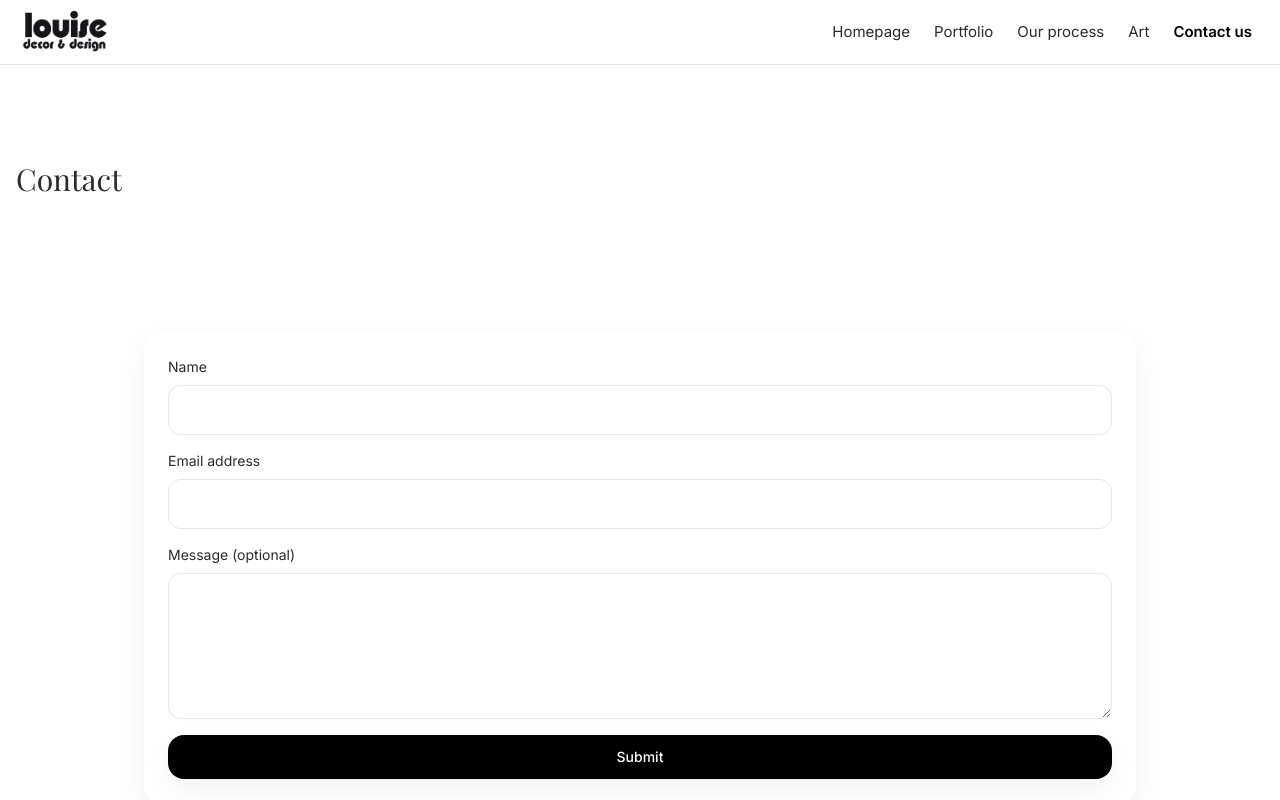
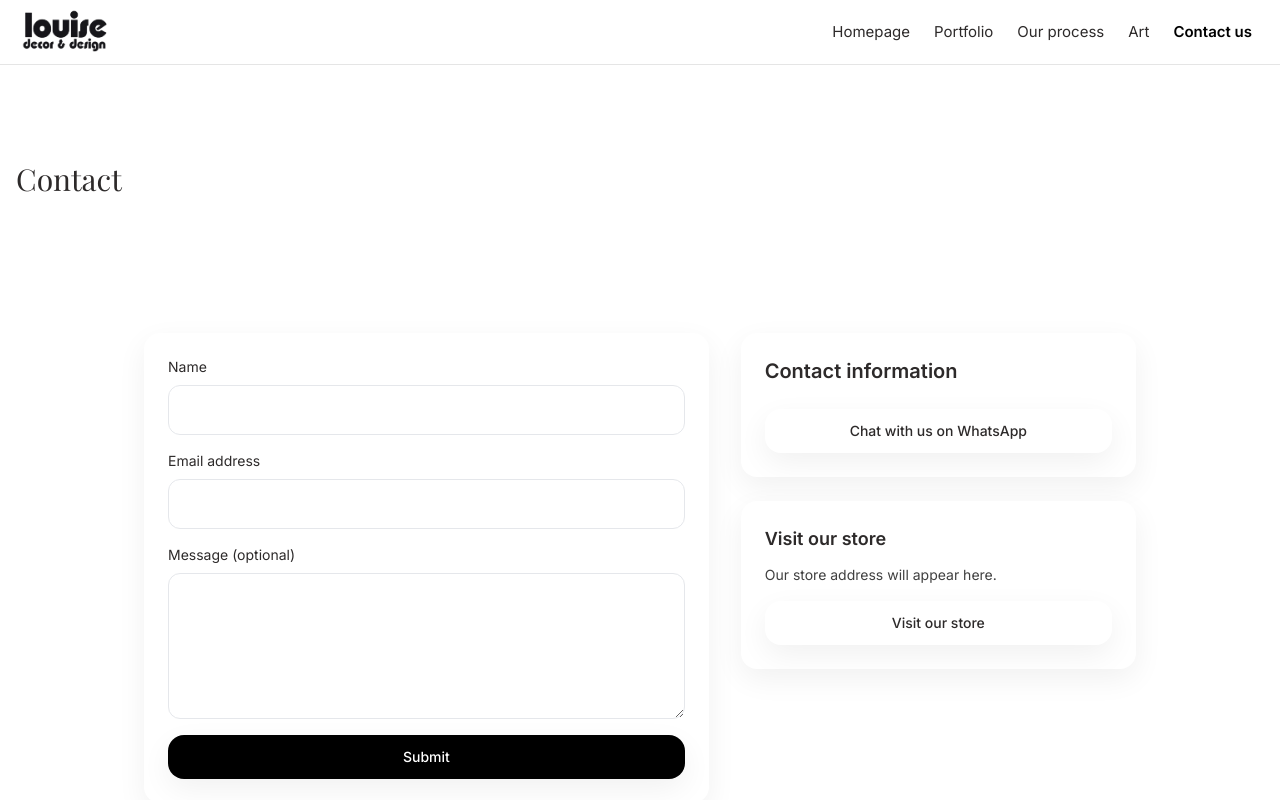
Before and after one commit to eliegamala/Louise-Decor-Design-1, a Next.js app: page /contact in a window 1280 px wide. Shown: the top 800 px of the page. Built offline with nearby package versions, Linux system fonts and the light colour scheme; a web font is replaced by a local one.

Commit message:
Update contact.tsx

```diff
--- a/pages/contact.tsx
+++ b/pages/contact.tsx
@@ -2,7 +2,7 @@ import { useState, useEffect } from 'react';
 import { loadJSON } from '@/lib/content';
 import CMSHeader from '@/components/CMSHeader';
 import Layout from '@/components/Layout';
-import Head from 'next/head'; // Added Head for SEO
+import Head from 'next/head';
 import type { GetStaticProps } from 'next';
 
 export const getStaticProps: GetStaticProps = async () => {
@@ -14,26 +14,42 @@ export default function ContactPage({ page }: any) {
   const [success, setSuccess] = useState(false);
 
   useEffect(() => {
-    // Check for success parameter in URL on component mount
     if (window.location.search.includes('success=true')) {
       setSuccess(true);
-      // Optional: Clear the URL parameter without reloading the page
-      // window.history.replaceState({}, document.title, window.location.pathname);
     }
   }, []);
+
+  const phone = page?.phone;
+  const email = page?.email;
+  const address = page?.address;
+  const whatsappNumber = page?.whatsappNumber; // e.g. "27721234567"
+  const storeUrl = page?.storeUrl || '/store';
+  const storeName = page?.storeName || 'Our store';
+
+  const whatsappHref = whatsappNumber
+    ? `https://wa.me/${whatsappNumber}`
+    : 'https://wa.me/';
+
+  const encodedAddress = address ? encodeURIComponent(address) : '';
 
   return (
     <Layout>
       <Head>
-        {/* Add title and meta tags as needed */}
         <title>{page?.title || 'Contact'} - Your Site Name</title>
       </Head>
+
       <CMSHeader data={page} />
-      {/* Add a custom class to reduce top padding on this specific section */}
+
       <section className="section section-contact-form">
         <div className="container-narrow">
-          <p className="text-neutral-600 mb-8">{page?.intro ?? ' '}</p>
+          <p className="text-neutral-600 mb-8">
+            {page?.intro ?? ' '}
+          </p>
 
+          {/* Two-column layout */}
+          <div className="grid gap-8 md:grid-cols-[minmax(0,2fr)_minmax(0,1.4fr)] items-start">
+            {/* LEFT: form / success */}
+            <div>
               {success ? (
                 <div className="card p-6 text-center">
                   <h2 className="text-2xl font-semibold mb-4">Thank you!</h2>
@@ -43,30 +59,47 @@ export default function ContactPage({ page }: any) {
                 <form
                   name="contact"
                   method="POST"
-              action="/contact?success=true" // Updated action path to match the page URL
+                  action="/contact?success=true"
                   data-netlify="true"
                   className="card p-6 grid gap-4"
                 >
                   <input type="hidden" name="form-name" value="contact" />
-              {/* honeypot for spam */}
-              <input type="text" name="bot-field" className="hidden" tabIndex={-1} autoComplete="off" />
+                  {/* honeypot */}
+                  <input
+                    type="text"
+                    name="bot-field"
+                    className="hidden"
+                    tabIndex={-1}
+                    autoComplete="off"
+                  />
 
                   <label className="grid gap-2">
                     <span className="text-sm">Name</span>
-                <input name="name" required className="rounded-xl border px-3 py-3" />
+                    <input
+                      name="name"
+                      required
+                      className="rounded-xl border px-3 py-3"
+                    />
                   </label>
 
                   <label className="grid gap-2">
                     <span className="text-sm">Email address</span>
-                <input name="email" type="email" required className="rounded-xl border px-3 py-3" />
+                    <input
+                      name="email"
+                      type="email"
+                      required
+                      className="rounded-xl border px-3 py-3"
+                    />
                   </label>
 
                   <label className="grid gap-2">
                     <span className="text-sm">Message (optional)</span>
-                <textarea name="message" rows={5} className="rounded-xl border px-3 py-3" />
+                    <textarea
+                      name="message"
+                      rows={5}
+                      className="rounded-xl border px-3 py-3"
+                    />
                   </label>
-
-              {/* Removed error state handling as Netlify handles errors differently */}
 
                   <button type="submit" className="btn btn-primary">
                     Submit
@@ -74,6 +107,106 @@ export default function ContactPage({ page }: any) {
                 </form>
               )}
             </div>
+
+            {/* RIGHT: contact info + WhatsApp + map */}
+            <aside className="space-y-6">
+              {/* Contact information */}
+              <div className="card p-6">
+                <h2 className="text-xl font-semibold mb-4">Contact information</h2>
+
+                <div className="space-y-2 text-sm text-neutral-700">
+                  {phone && (
+                    <p>
+                      <span className="font-medium">Phone: </span>
+                      <a href={`tel:${phone}`} className="underline">
+                        {phone}
+                      </a>
+                    </p>
+                  )}
+
+                  {email && (
+                    <p>
+                      <span className="font-medium">Email: </span>
+                      <a href={`mailto:${email}`} className="underline">
+                        {email}
+                      </a>
+                    </p>
+                  )}
+
+                  {address && (
+                    <p>
+                      <span className="font-medium">Address: </span>
+                      <span>{address}</span>
+                    </p>
+                  )}
+
+                  {page?.hours && (
+                    <p>
+                      <span className="font-medium">Hours: </span>
+                      <span>{page.hours}</span>
+                    </p>
+                  )}
+                </div>
+
+                {/* WhatsApp button */}
+                <div className="mt-6">
+                  <a
+                    href={whatsappHref}
+                    target="_blank"
+                    rel="noopener noreferrer"
+                    className="btn btn-secondary w-full text-center"
+                  >
+                    Chat with us on WhatsApp
+                  </a>
+                </div>
+              </div>
+
+              {/* Visit our store MAP */}
+              <div className="card p-6">
+                <h3 className="text-lg font-semibold mb-3">Visit our store</h3>
+
+                {address ? (
+                  <>
+                    <p className="text-sm text-neutral-700 mb-3">
+                      Find {storeName.toLowerCase()} on the map below:
+                    </p>
+
+                    <div className="relative w-full overflow-hidden rounded-xl border">
+                      <div className="aspect-[4/3] w-full">
+                        <iframe
+                          title="Store location map"
+                          src={`https://www.google.com/maps?q=${encodedAddress}&output=embed`}
+                          style={{ border: 0 }}
+                          loading="lazy"
+                          referrerPolicy="no-referrer-when-downgrade"
+                          className="h-full w-full"
+                        />
+                      </div>
+                    </div>
+
+                    <a
+                      href={`https://www.google.com/maps/search/?api=1&query=${encodedAddress}`}
+                      target="_blank"
+                      rel="noopener noreferrer"
+                      className="btn btn-outline w-full text-center mt-4"
+                    >
+                      Open in Google Maps
+                    </a>
+                  </>
+                ) : (
+                  <>
+                    <p className="text-sm text-neutral-700 mb-4">
+                      Our store address will appear here.
+                    </p>
+                    <a href={storeUrl} className="btn btn-outline w-full text-center">
+                      Visit our store
+                    </a>
+                  </>
+                )}
+              </div>
+            </aside>
+          </div>
+        </div>
       </section>
     </Layout>
   );
```
Lines whose indentation alone changed are shown as unchanged.
